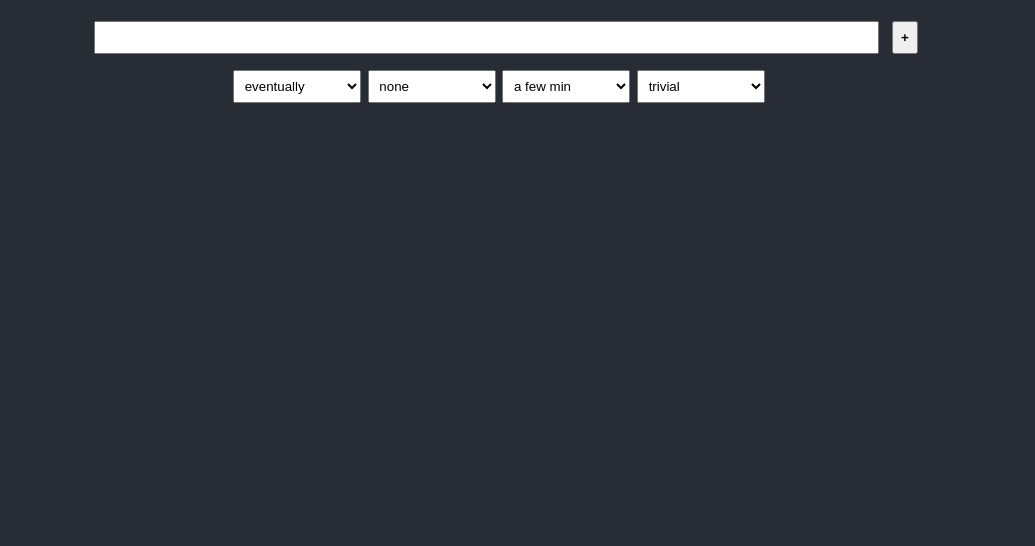
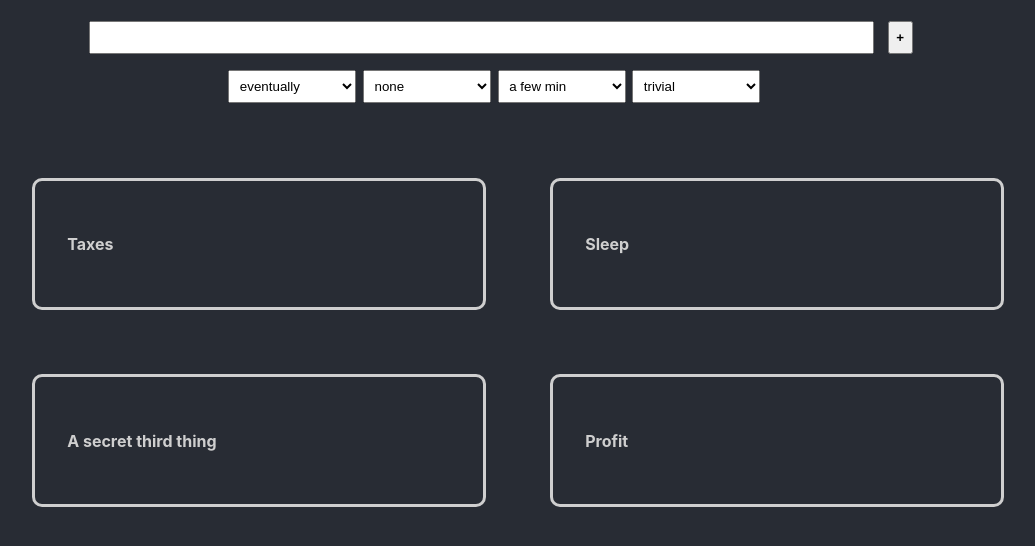
Before and after one commit to gdemeyer/crystal-path, a React (Create React App) app: page / in a window 1280 px wide. Shown: the top 546 px of the page, without its empty margins (141-1176 px from the left). Built offline with nearby package versions, Linux system fonts and the light colour scheme.

Commit message:
add summary cards

```diff
--- a/src/App.css
+++ b/src/App.css
@@ -1,13 +1,20 @@
-.App {
+body {
   text-align: center;
   background-color: #282c34;
-  width: 100vw;
-  height: 100vh;
 }
+
+
+/* task entry */
 
 .task-entry-block {
   height: 10vh;
   padding: .5em;
+  width: 98vw;
+  display: table;
+
+  div {
+    display: table-row;
+  }
 }
 
 .task-title-input {
@@ -30,3 +37,31 @@
 .task-select-first-choice {
   color: grey;
 }
+
+
+/* task summary card block */
+
+.task-summary-card-block {
+  width: 98vw;
+  margin: 2rem;
+  display: flex;
+  flex-wrap: wrap;
+  justify-content: center;
+}
+
+
+/* task summary card */
+
+.task-summary-card {
+  width: 30vw;
+  color: #cfcfcf;
+  padding: 2em;
+  margin: 2em;
+  border-style: solid;
+  border-color: #cfcfcf;
+  border-radius: 10px;
+}
+
+.task-summary-card-title {
+  text-align: left;
+}
--- a/src/App.tsx
+++ b/src/App.tsx
@@ -1,53 +1,19 @@
 import React from 'react';
+import TaskEntryBlock from './components/taskEntryBlock.tsx';
 import './App.css';
+import TaskSummaryCard from './components/taskSummaryCard.tsx';
+import TaskSummaryCardContainer from './components/taskSummaryCardBlock.tsx';
 
 function App() {
   return (
     <div className="App">
-      <div className="task-entry-block">
-        <div>
-          <input className="task-title-input" />
-          <button className="task-add-button">+</button>
-        </div>
-        <div>
-          <select className="task-select task-urgency-select">
-            <option value="" disabled hidden>urgency</option>
-            <option value="1">eventually</option>
-            <option value="2">this month</option>
-            <option value="3">this week</option>
-            <option value="5">tomorrow</option>
-            <option value="8">today</option>
-            <option value="13">immediately</option>
-          </select>
-          <select className="task-select task-impact-select">
-            <option value="" disabled hidden>impact</option>
-            <option value="1">none</option>
-            <option value="2">minor</option>
-            <option value="3">moderate</option>
-            <option value="5">high</option>
-            <option value="8">very high</option>
-            <option value="13">extreme</option>
-          </select>
-          <select className="task-select task-time-select">
-            <option value="" disabled hidden>time</option>
-            <option value="1">a few min</option>
-            <option value="2">&lt;30 min</option>
-            <option value="3">&lt;1 hr</option>
-            <option value="5">1-4 hr</option>
-            <option value="8">4-8 hr</option>
-            <option value="13">&gt;8 hr</option>
-          </select>
-          <select className="task-select task-difficulty-select">
-            <option value="" disabled hidden>difficulty</option>
-            <option value="1">trivial</option>
-            <option value="2">easy</option>
-            <option value="3">average</option>
-            <option value="5">hard</option>
-            <option value="8">very hard</option>
-            <option value="13">impossible</option>
-          </select>
-        </div>
-      </div>
+      <TaskEntryBlock />
+      <TaskSummaryCardContainer>
+        <TaskSummaryCard title="Taxes" />
+        <TaskSummaryCard title="Sleep" />
+        <TaskSummaryCard title="A secret third thing" />
+        <TaskSummaryCard title="Profit" />
+      </TaskSummaryCardContainer>
     </div>
   );
 }
--- /dev/null
+++ b/src/components/taskEntryBlock.tsx
@@ -0,0 +1,48 @@
+import React from 'react';
+
+export default function TaskEntryBlock() {
+    return (<div className="task-entry-block">
+      <div>
+        <input className="task-title-input" />
+        <button className="task-add-button">+</button>
+      </div>
+      <div>
+        <select className="task-select task-urgency-select">
+          <option value="" disabled hidden>urgency</option>
+          <option value="1">eventually</option>
+          <option value="2">this month</option>
+          <option value="3">this week</option>
+          <option value="5">tomorrow</option>
+          <option value="8">today</option>
+          <option value="13">immediately</option>
+        </select>
+        <select className="task-select task-impact-select">
+          <option value="" disabled hidden>impact</option>
+          <option value="1">none</option>
+          <option value="2">minor</option>
+          <option value="3">moderate</option>
+          <option value="5">high</option>
+          <option value="8">very high</option>
+          <option value="13">extreme</option>
+        </select>
+        <select className="task-select task-time-select">
+          <option value="" disabled hidden>time</option>
+          <option value="1">a few min</option>
+          <option value="2">&lt;30 min</option>
+          <option value="3">&lt;1 hr</option>
+          <option value="5">1-4 hr</option>
+          <option value="8">4-8 hr</option>
+          <option value="13">&gt;8 hr</option>
+        </select>
+        <select className="task-select task-difficulty-select">
+          <option value="" disabled hidden>difficulty</option>
+          <option value="1">trivial</option>
+          <option value="2">easy</option>
+          <option value="3">average</option>
+          <option value="5">hard</option>
+          <option value="8">very hard</option>
+          <option value="13">impossible</option>
+        </select>
+      </div>
+    </div>);
+  }
--- /dev/null
+++ b/src/components/taskSummaryCard.tsx
@@ -0,0 +1,7 @@
+import React from 'react'
+
+export default function TaskSummaryCard({ title }) {
+    return (<div className="task-summary-card">
+        <h4 className="task-summary-card-title">{title}</h4>
+    </div>)
+}
--- /dev/null
+++ b/src/components/taskSummaryCardBlock.tsx
@@ -0,0 +1,7 @@
+import React from 'react'
+
+export default function TaskSummaryCardBlock(props) {
+    return (<div className="task-summary-card-block">
+        {props.children}
+    </div>)
+}
```
